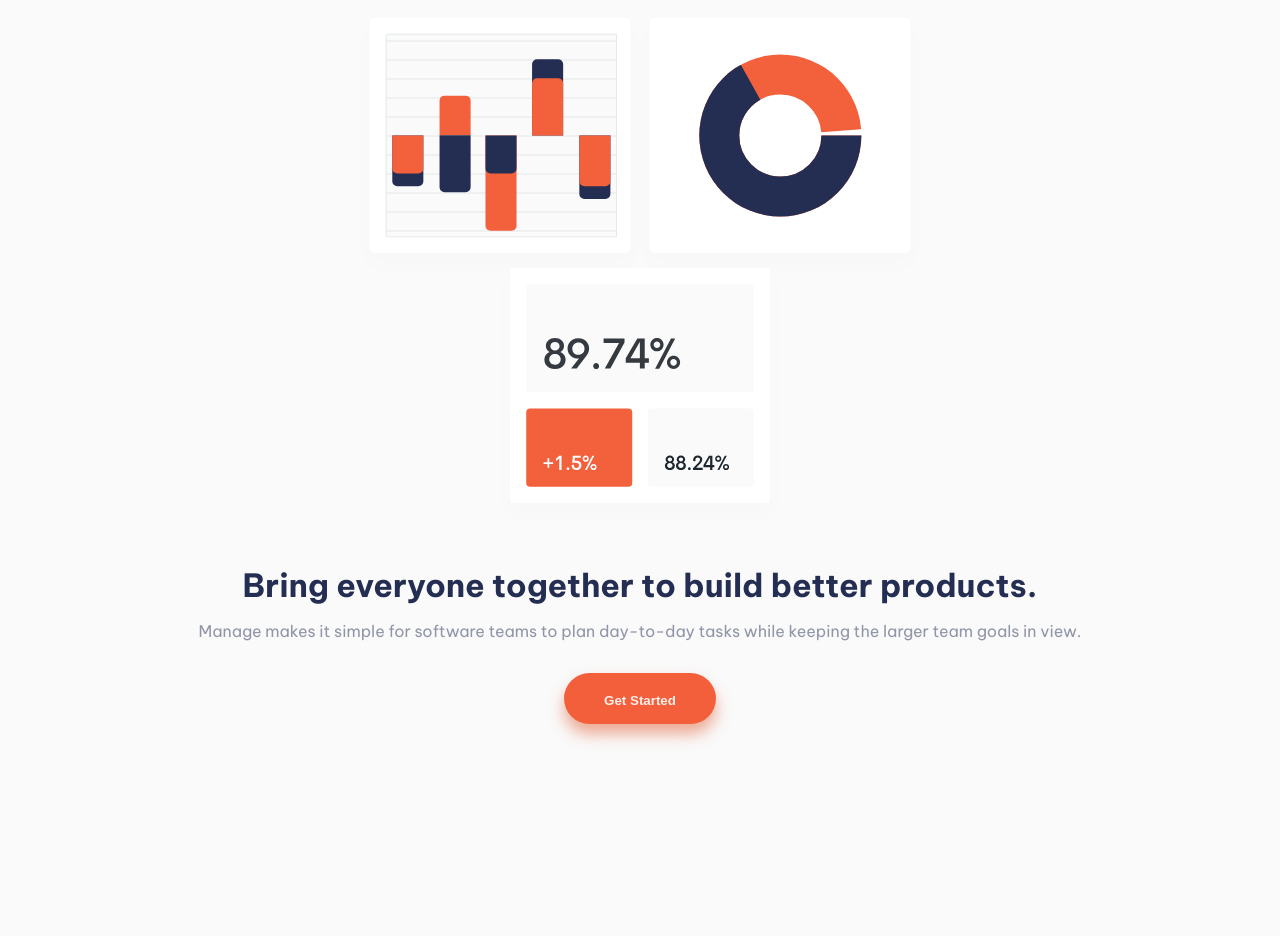
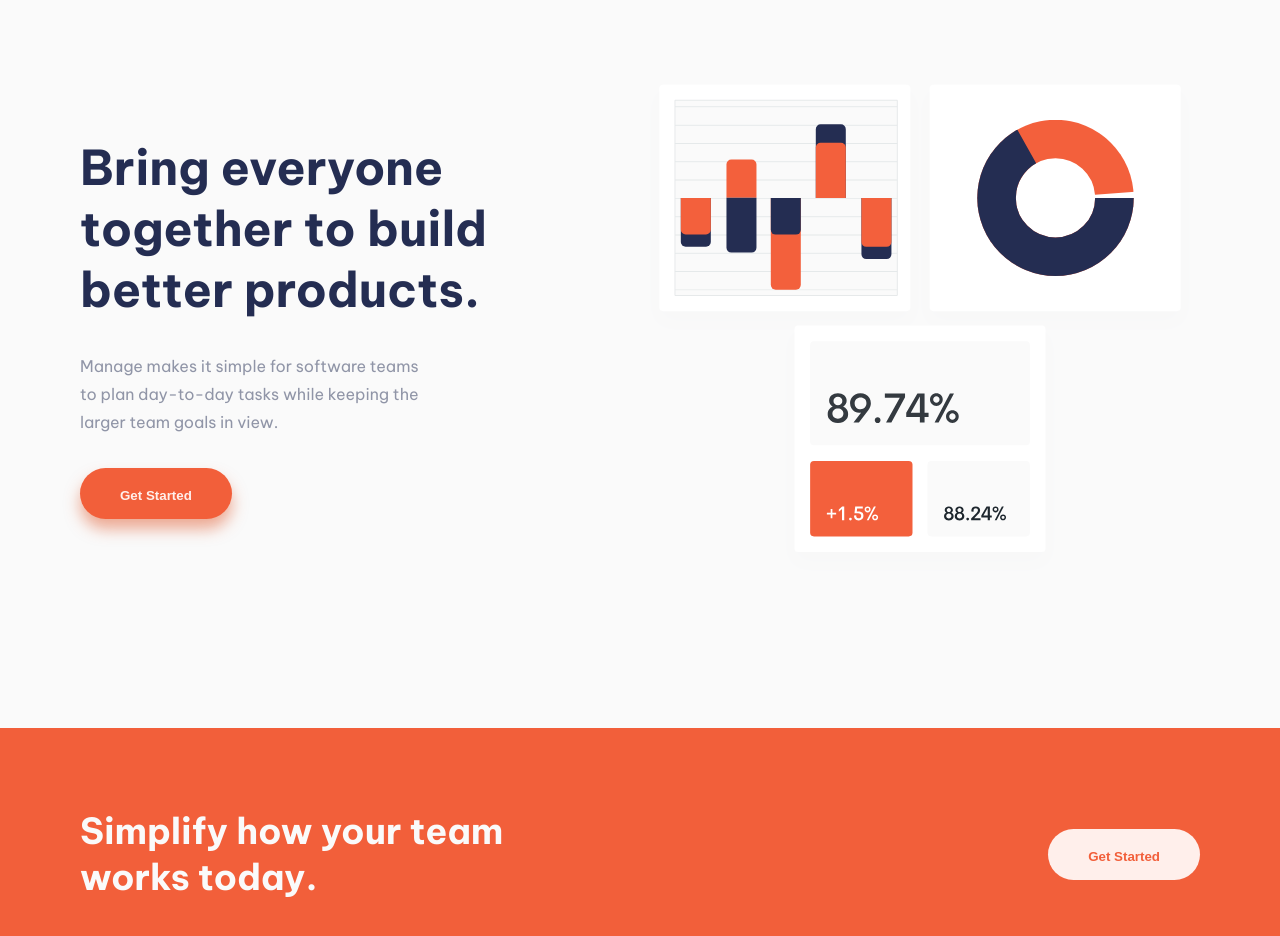
Before and after one commit to kaseyvee/manage-landing, a React (Vite) app: page / in a window 1280 px wide. Shown: the part 120-1056 px from the top of the page. Before the commit the page ends 876 px from the top, so only its background shows below. Built offline with nearby package versions, Linux system fonts and the light colour scheme.

Commit message:
Create and style bottom banner

```diff
--- a/src/App.jsx
+++ b/src/App.jsx
@@ -1,3 +1,4 @@
+import BottomBanner from "./components/BottomBanner"
 import Hero from "./components/Hero"
 import Nav from "./components/Nav"
 
@@ -7,6 +8,8 @@ function App() {
     <div className="App">
       <Nav />
       <Hero />
+
+      <BottomBanner />
 
       {/* <picture>
         <source
--- /dev/null
+++ b/src/components/BottomBanner.jsx
@@ -0,0 +1,17 @@
+function BottomBanner() {
+  return (
+    <div className="bottom-banner">
+      <div className="bottom-banner_container">
+        <h1 className="bottom-banner_container_header">
+          Simplify how your team works today.
+        </h1>
+
+        <button className="button button-secondary">
+          Get Started
+        </button>
+      </div>
+    </div>
+  );
+}
+
+export default BottomBanner;
--- a/src/components/Hero.jsx
+++ b/src/components/Hero.jsx
@@ -1,13 +1,6 @@
 function Hero() {
   return (
     <div className='hero'>
-      <div className='hero_image'>
-        <img
-          src="illustration-intro.svg"
-          alt="variety of charts"
-        />
-      </div>
-
       <div className="hero_main">
         <h1 className="hero_main_header">
           Bring everyone together to build better products.
@@ -16,9 +9,16 @@ function Hero() {
         <p className="hero_main_description">
           Manage makes it simple for software teams to plan day-to-day tasks while keeping the larger team goals in view.
         </p>
+
+        <button className="button button-primary hero_main_button">Get Started</button>
       </div>
 
-      <button className="button-main hero_button">Get Started</button>
+      <div className='hero_image'>
+        <img
+          src="illustration-intro.svg"
+          alt="variety of charts"
+        />
+      </div>
     </div>
   );
 }
--- a/src/components/Nav.jsx
+++ b/src/components/Nav.jsx
@@ -43,7 +43,7 @@ function Nav() {
           <a href="">Community</a>
         </div>}
 
-        <button className="button-main nav_container_button">Get Started</button>
+        <button className="button button-primary nav_container_button">Get Started</button>
 
       </div>
     </div>
--- a/src/styles/abstracts/_fonts.scss
+++ b/src/styles/abstracts/_fonts.scss
@@ -11,6 +11,7 @@ p, span, h1, h2, h3, h4 {
 
 p, span {
   color: $grey;
+  line-height: 1.75rem;
 }
 
 h1, h2, h3, h4 {
--- /dev/null
+++ b/src/styles/components/_bottom-banner.scss
@@ -0,0 +1,33 @@
+.bottom-banner {
+  @include center;
+  background-color: $red;
+  width: 100%;
+
+  &_container {
+    @include center(column);
+    gap: 2rem;
+    padding: 5rem 2rem;
+    width: 100%;
+    max-width: 70rem;
+
+    &_header {
+      color: $white;
+      text-align: center;
+      font-size: 2.25rem;
+    }
+  }
+}
+
+@media (min-width: 769px) {
+  .bottom-banner {
+    &_container {
+      flex-direction: row;
+      justify-content: space-between;
+
+      &_header {
+        max-width: 30rem;
+        text-align: left;
+      }
+    }
+  }
+}
--- a/src/styles/components/_button.scss
+++ b/src/styles/components/_button.scss
@@ -1,9 +1,17 @@
-.button-main {
+.button {
   font-weight: 700;
-  background-color: $red;
-  color: $lightRed;
   border: none;
   border-radius: 30px;
   padding: 1.25rem 2.5rem 1rem 2.5rem;
-  box-shadow: 0px 10px 15px rgba(223, 93, 50, 0.514);
+
+  &-primary {
+    background-color: $red;
+    color: $lightRed;
+    box-shadow: 0px 10px 15px rgba(223, 93, 50, 0.514);
+  }
+
+  &-secondary {
+    background-color: $lightRed;
+    color: $red;
+  }
 }
--- a/src/styles/components/_hero.scss
+++ b/src/styles/components/_hero.scss
@@ -1,9 +1,10 @@
 .hero {
   @include center(column);
+  flex-direction: column-reverse;
   gap: 2rem;
   text-align: center;
   padding: 2rem;
-  padding-top: 8rem;
+  height: 100vh;
 
   &_image {
     display: flex;
@@ -17,13 +18,35 @@
   &_main {
     @include center(column);
     gap: 1rem;
+  }
+}
 
-    &_header {
+@media (min-width: 769px) {
+  .hero {
+    display: grid;
+    grid-template-columns: 1fr 1fr;
+    gap: 0;
+    text-align: left;
+    max-width: 70rem;
+    padding: 0 2rem;
+    margin-top: 3rem;
+
+    &_image {
+      grid-column: 2;
     }
 
-    &_description {
+    &_main {
+      grid-column: 1;
+      align-items: flex-start;
+      gap: 2rem;
 
+      &_header {
+        font-size: 3rem;
+      }
+
+      &_description {
+        max-width: 22rem;
+      }
     }
   }
-
 }
--- a/src/styles/components/index.scss
+++ b/src/styles/components/index.scss
@@ -1,3 +1,4 @@
 @import "nav";
 @import "hero";
+@import "bottom-banner";
 @import "button";
--- a/src/styles/index.scss
+++ b/src/styles/index.scss
@@ -14,6 +14,9 @@
     }
 
     .App {
+      display: flex;
+      flex-direction: column;
+      align-items: center;
       // picture {
       //   position: absolute;
       //   top: 0;
```
